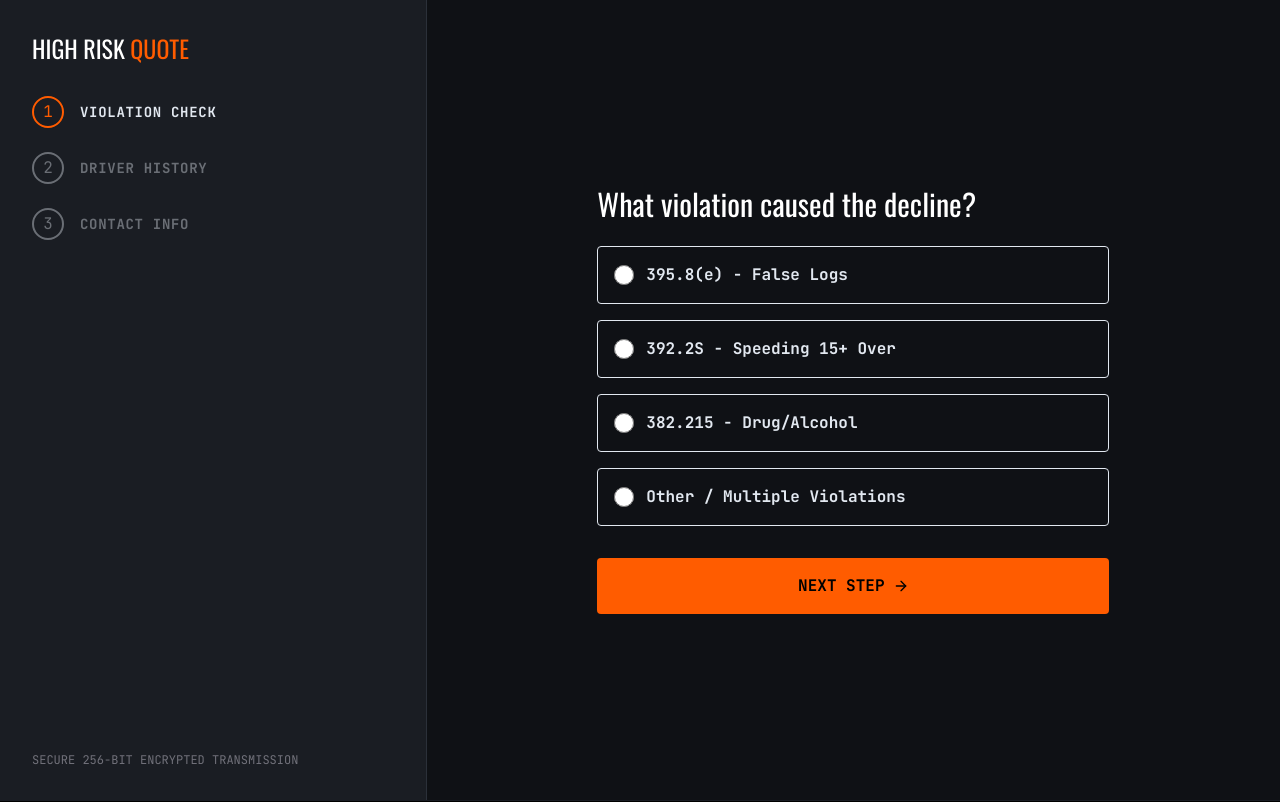
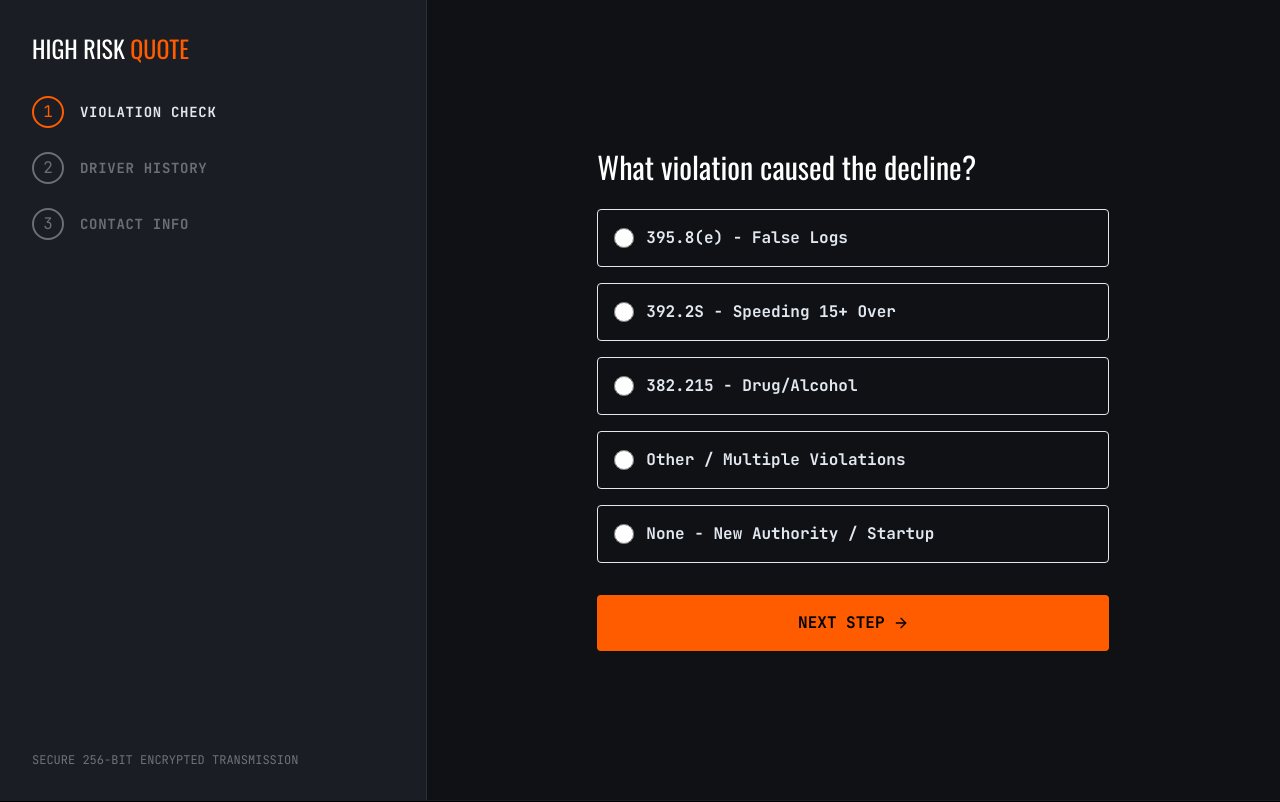
Before and after one commit to Emil1733/truckinginsurance, a Next.js app: page /quote in a window 1280 px wide. Shown: the top 802 px of the page. Built offline with nearby package versions, Linux system fonts and the light colour scheme; no server answers.

Commit message:
Add New Authority Option to Quote Funnel

```diff
--- a/src/app/quote/page.tsx
+++ b/src/app/quote/page.tsx
@@ -41,6 +41,7 @@ export default function QuotePage() {
                 <RadioCard name="violation_code" value="392.2S" label="392.2S - Speeding 15+ Over" />
                 <RadioCard name="violation_code" value="382.215" label="382.215 - Drug/Alcohol" />
                 <RadioCard name="violation_code" value="Other" label="Other / Multiple Violations" />
+                <RadioCard name="violation_code" value="None" label="None - New Authority / Startup" />
               </div>
               <button
                 type="button"
```
